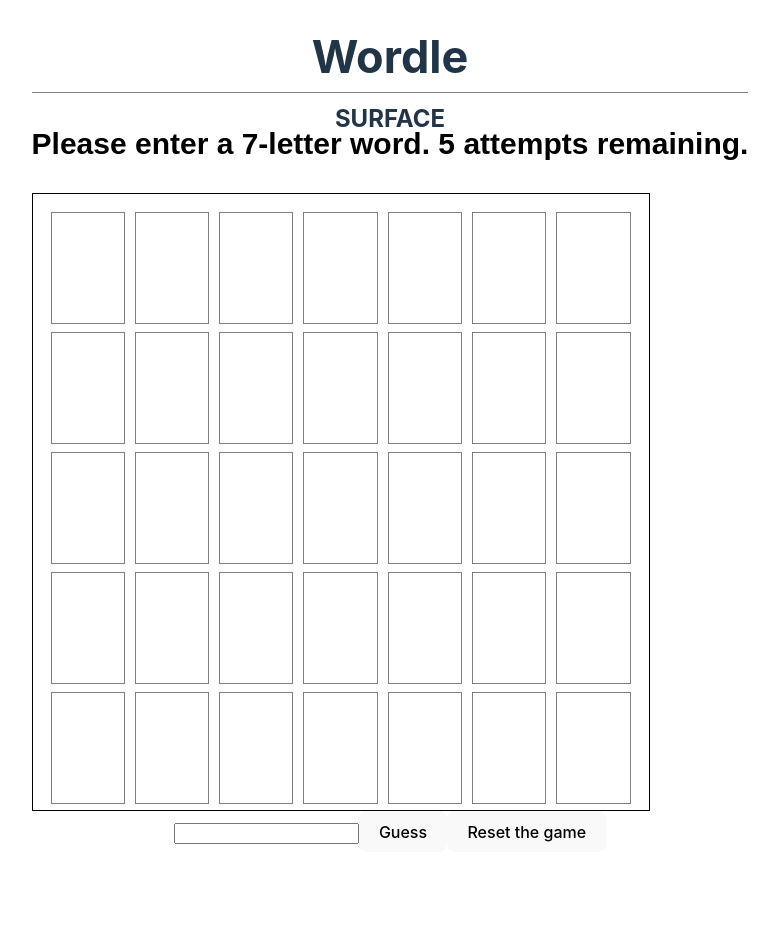
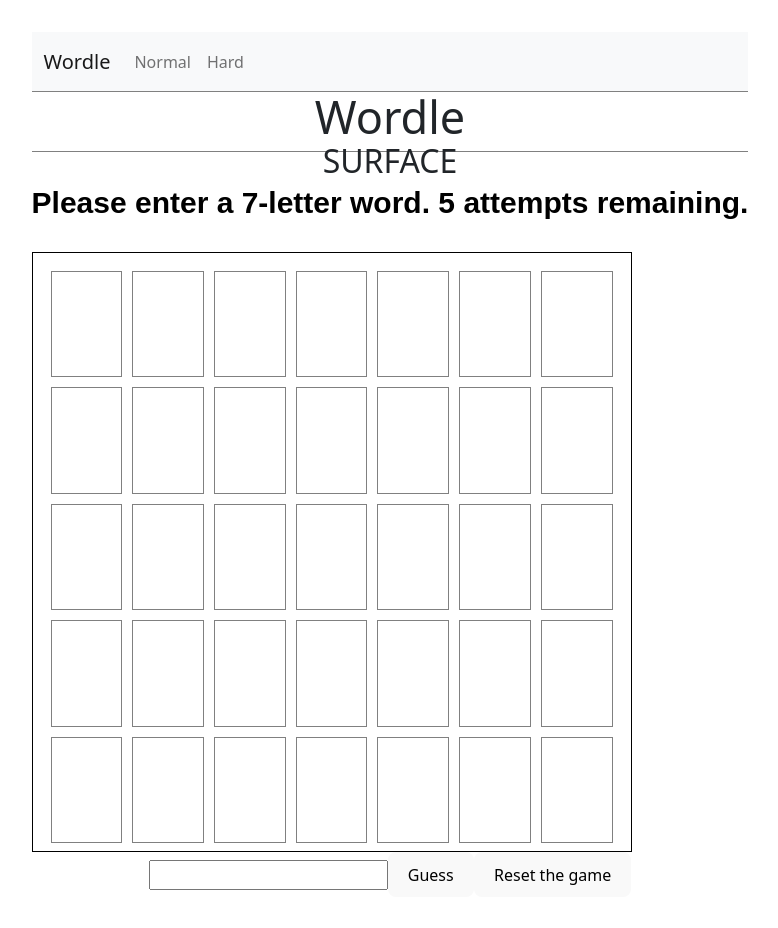
Before and after one commit to yeshengliu/wordle, a React (Vite) app: page /game/hard in a window 1280 px wide. Shown: the whole page, without its empty margins (250-1028 px from the left). Before the commit the page ends 884 px from the top, so only its background shows below. Built offline with nearby package versions, Linux system fonts and the light colour scheme.

Commit message:
Add navbar with bootstrap

```diff
--- a/package.json
+++ b/package.json
@@ -9,7 +9,9 @@
     "preview": "vite preview"
   },
   "dependencies": {
+    "bootstrap": "^5.2.3",
     "react": "^18.2.0",
+    "react-bootstrap": "^2.7.2",
     "react-dom": "^18.2.0",
     "react-router": "^6.9.0",
     "react-router-dom": "^6.9.0"
--- a/src/App.jsx
+++ b/src/App.jsx
@@ -1,6 +1,8 @@
 import "./App.css";
 import { createContext, useState } from "react";
 import { BrowserRouter as Router, Route, Routes } from "react-router-dom";
+import 'bootstrap/dist/css/bootstrap.css';
+import NavBar from "./components/NavBar";
 import NormalPage from "./pages/NormalPage";
 import HardPage from "./pages/HardPage";
 
@@ -25,6 +27,7 @@
             setPlayerWon,
           }}
         >
+          <NavBar />
           <Routes>
             <Route exact path="/game/normal" element={<NormalPage />} />
             <Route exact path="/game/hard" element={<HardPage />} />
--- /dev/null
+++ b/src/components/NavBar.jsx
@@ -0,0 +1,18 @@
+import React from "react";
+import { Container, Navbar, Nav } from "react-bootstrap";
+
+function NavBar() {
+  return (
+    <Navbar bg="light" variant="light">
+      <Container>
+      <Navbar.Brand href="/">Wordle</Navbar.Brand>
+      <Nav className="me-auto">
+        <Nav.Link href="/game/normal">Normal</Nav.Link>
+        <Nav.Link href="/game/hard">Hard</Nav.Link>
+      </Nav>
+      </Container>
+    </Navbar>
+  );
+}
+
+export default NavBar;
```
Also changed, not shown: 1 other file (tests, documents, lock files or other folders).
